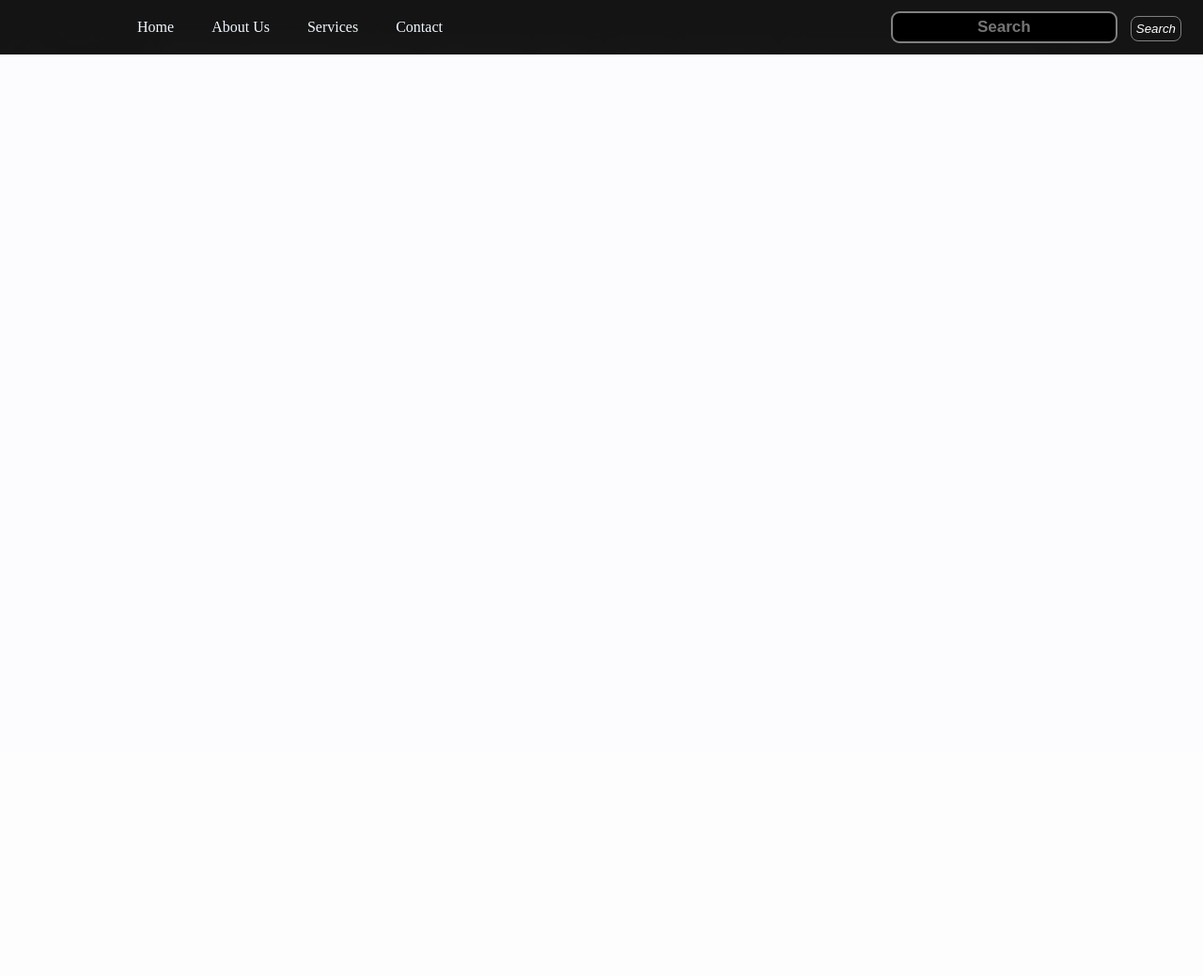
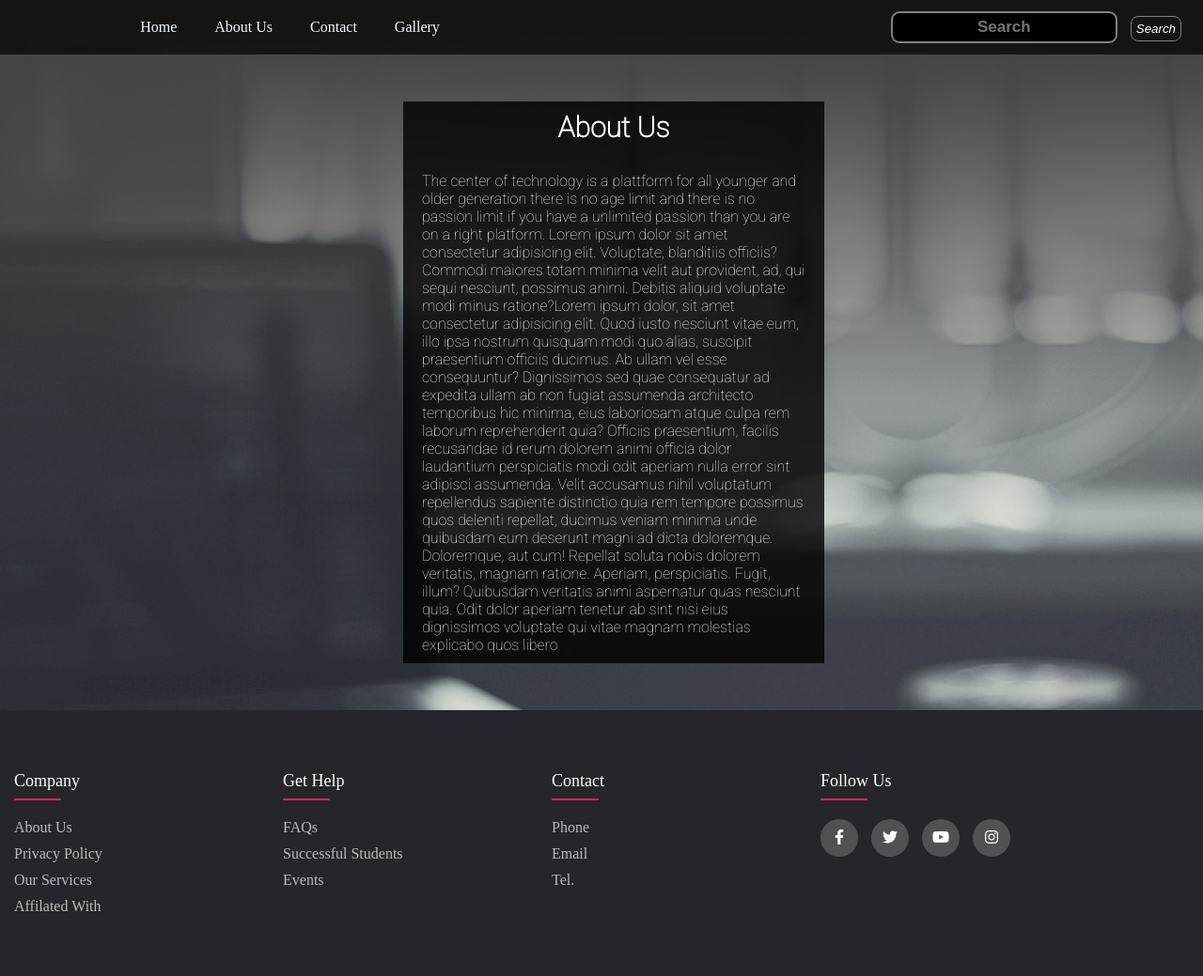
Before and after one commit to Abdul-Rehman67/UI-Test-Ccodez, a PHP site: page /aboutus.html in a window 1280 px wide. Shown: the whole page at 94% size. Before the commit the page ends 58 px from the top, so only its background shows below. Run offline with PHP 8.4, Linux system fonts and the light colour scheme; some libraries are stand-ins or nearby versions.

Commit message:
contactus page

```diff
--- a/aboutus.html
+++ b/aboutus.html
@@ -21,8 +21,8 @@
 
             <li><a href="index.html">Home</a></li>
             <li><a href="#">About Us</a></li>
-            <li><a href="#Services">Services</a></li>
-            <li><a href="contact">Contact</a></li>
+            <li><a href="contact.html">Contact</a></li>
+            <li><a href="Gallery.html">Gallery</a></li>
         </ul>
 
         <div class="right-nav">
@@ -33,3 +33,77 @@
 
         </div>
     </nav>
+    <section>
+    <div class="containeraboutus">
+        <h1 class="auh1">About Us</h1>
+        <p class="aupara">The center of technology is a plattform for all younger and older generation there is no age limit and there is no passion limit if you have a unlimited passion
+            than you are on a right platform.
+            Lorem ipsum dolor sit amet consectetur adipisicing elit. Voluptate, blanditiis officiis? Commodi maiores totam minima velit aut provident, ad, qui sequi nesciunt, possimus animi. Debitis aliquid voluptate modi minus ratione?Lorem ipsum dolor, sit amet consectetur adipisicing elit. Quod iusto nesciunt vitae eum, illo ipsa nostrum quisquam modi quo alias, suscipit praesentium officiis ducimus. Ab ullam vel esse consequuntur? Dignissimos sed quae consequatur ad expedita ullam ab non fugiat assumenda architecto temporibus hic minima, eius laboriosam atque culpa rem laborum reprehenderit quia? Officiis praesentium, facilis recusandae id rerum dolorem animi officia dolor laudantium perspiciatis modi odit aperiam nulla error sint adipisci assumenda. Velit accusamus nihil voluptatum repellendus sapiente distinctio quia rem tempore possimus quos deleniti repellat, ducimus veniam minima unde quibusdam eum deserunt magni ad dicta doloremque. Doloremque, aut cum! Repellat soluta nobis dolorem veritatis, magnam ratione. Aperiam, perspiciatis. Fugit, illum? Quibusdam veritatis animi aspernatur quas nesciunt quia. Odit dolor aperiam tenetur ab sint nisi eius dignissimos voluptate qui vitae magnam molestias explicabo quos libero
+        </p>
+    </div>
+</section>
+<section class="footersection">
+    <footer class="footer">
+    <div class="container">
+        <div class="row">
+            <div class="footer-col">
+                <h4>Company</h4>
+                <ul>
+                    <li><a href="#">About Us</a></li>
+                    <li><a href="#">Privacy Policy</a></li>
+                    <li><a href="#">Our Services</a></li>
+                    <li><a href="#">Affilated With</a></li>
+
+                </ul>
+
+            </div>
+            <div class="footer-col">
+                <h4>Get Help</h4>
+                <ul>
+                    <li><a href="#">FAQs</a></li>
+                    <li><a href="#">Successful Students</a></li>
+                    <li><a href="#">Events</a></li>
+
+
+                    <!-- <li><a href="#">Our Services</a></li> -->
+
+                </ul>
+
+            </div>
+            <div class="footer-col">
+                <h4>Contact</h4>
+                <ul>
+                    <li><a href="#">Phone</a></li>
+                    <li><a href="#">Email</a></li>
+                    <li><a href="#">Tel.</a></li>
+
+
+                </ul>
+
+            </div>
+            <div class="footer-col">
+                <h4>Follow Us</h4>
+                <div class="socialmedia">
+
+                    <a href="#"><i class="fab fa-facebook-f"></i></a>
+                    <a href="#"><i class="fab fa-twitter"></i></a>
+                    <a href="#"><i class="fab fa-youtube"></i></a>
+                    <a href="#"><i class="fab fa-instagram"></i></a>
+                </div>
+
+
+            </div>
+
+        </div>
+
+    </div>
+    </div>
+
+</footer>
+</section>
+
+
+
+
+</body>
+</html>
--- a/index.html
+++ b/index.html
@@ -21,8 +21,8 @@
 
             <li><a href="#">Home</a></li>
             <li><a href="aboutus.html">About Us</a></li>
+            <li><a href="contact.html">Contact</a></li>
             <li><a href="Gallery.html">Gallery</a></li>
-            <li><a href="contact.html">Contact</a></li>
         </ul>
 
         <div class="right-nav">
--- a/style.css
+++ b/style.css
@@ -114,7 +114,7 @@
     font-size: px;
     padding: 5px;
     /* font-family: 'PT Sans Narrow', sans-serif; */
-    font-family:  'Roboto', sans-serif;
+
 
 
 
@@ -347,7 +347,41 @@ border-radius: 8px;
 }
 body#aboutus{
      background-color: #fcfcff;
+     padding: 0;
+     margin: 0;
+     background-size: cover;
+     background-position: center;
+     background: url(images/background.jpg);
+
 
 
 
 }
+.containeraboutus{
+    height: 100%;
+    width: 35%;
+    background-color: rgba(0, 0, 0, .8);
+    margin-left: 429px;
+    margin-top: 50px;
+    margin-bottom: 50px;
+
+
+}
+.auh1{
+        font-family:  'Roboto', sans-serif;
+        color: white;
+        margin: 10px;
+        padding: 10px;
+        text-align: center;
+        font-weight: bold;
+        font-size: 30px;
+
+
+}
+.aupara{color: white;
+    margin: 10px;
+    padding: 10px;
+    font-family:  'Roboto', sans-serif;
+
+
+}
```
Also changed, not shown: contact.html (+32 -0 lines).
